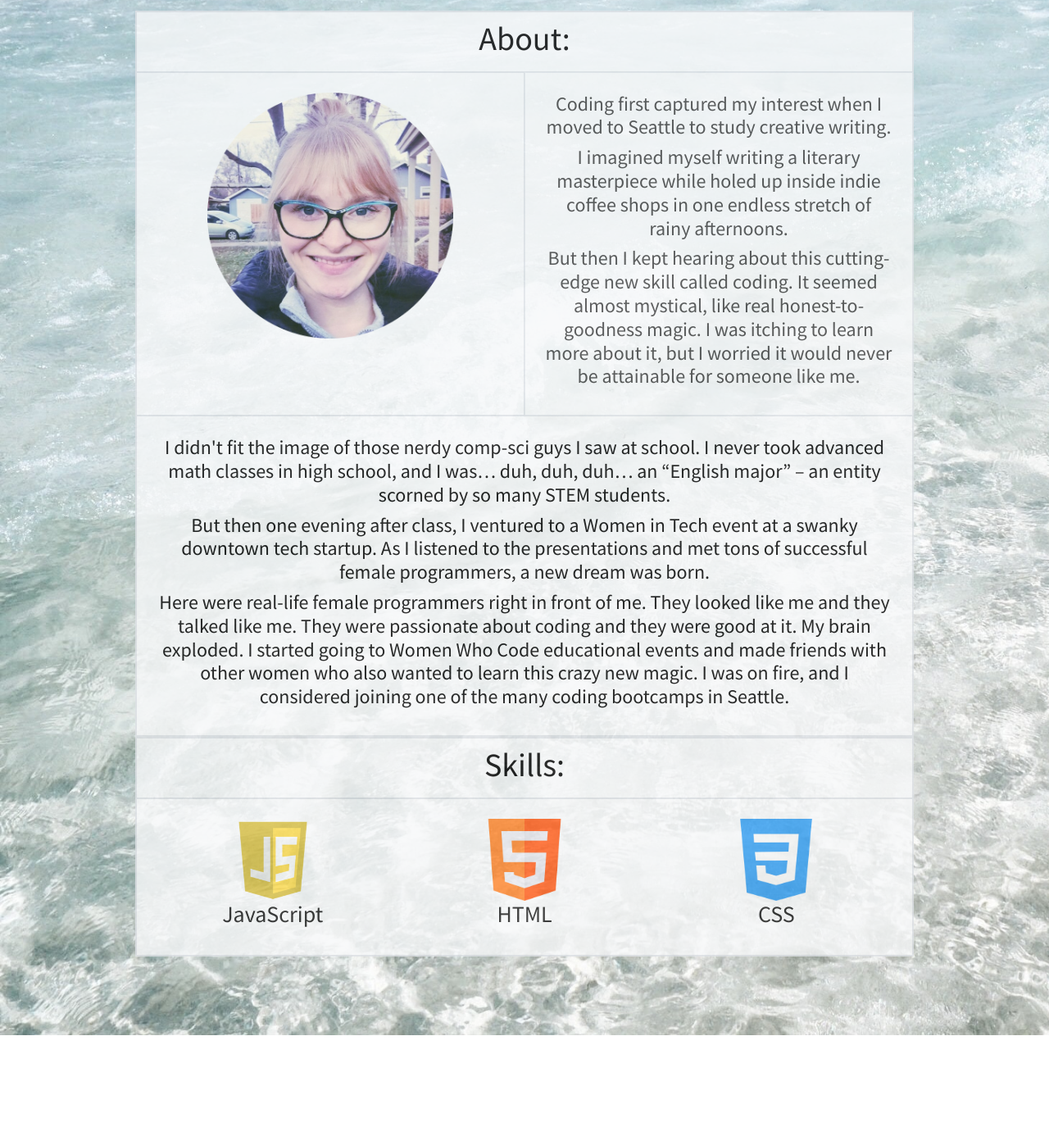
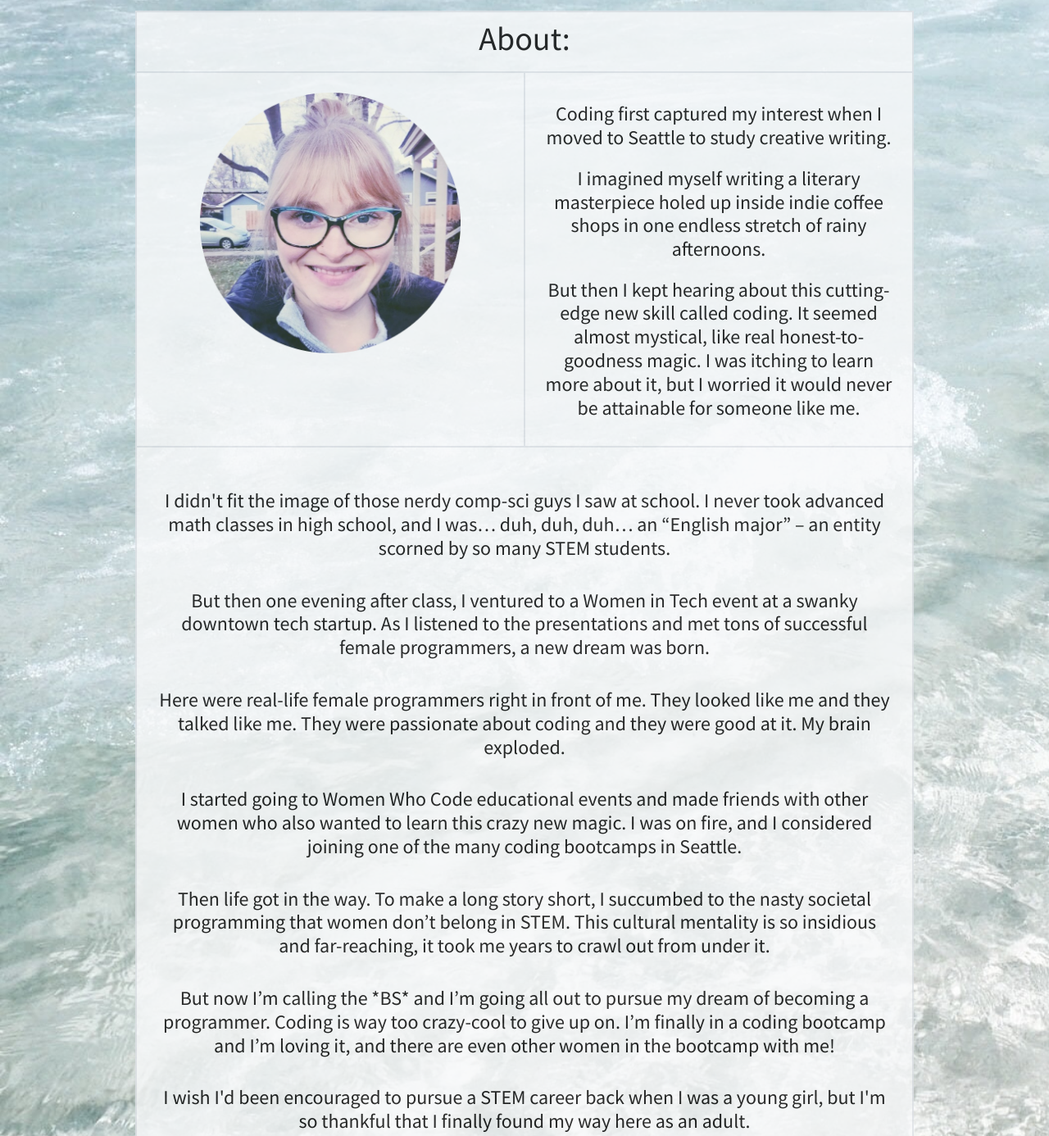
Before and after one commit to kelseybcrow/portfolio, a plain HTML site: page index.html in a window 1280 px wide. Shown: the part 180-1566 px from the top of the page at 82% size. Before the commit the page ends 1443 px from the top, so only its background shows below. Drawn offline with nearby package versions, Linux system fonts and the light colour scheme; a script that the page names is missing.

Commit message:
formatting bio content

```diff
--- a/index.html
+++ b/index.html
@@ -15,7 +15,7 @@
                     <div class="container">
                         <div class="row align-items-center">
                             <div class="col">
-                                <img src="./bitmoji.jpg" alt="" width="100" class="ms-3 opacity-75" />
+                                <img src="./bitmoji.jpg" alt="" width="100" class="ms-3" />
                             </div>
                             <div class="col pe-5 me-5" id="my-title">
                                 <h1>Kelsey Crow</h1>
@@ -74,17 +74,22 @@
                                 <h1>About:</h1>
                             </div>
                             <div class="col-sm-12 col-md-6 p-4 border">
-                                <img src="./initial-profile-pic.jpg" alt="" width="300" class="opacity-100">
+                                <img src="./initial-profile-pic.jpg" alt="" width="75%">
                             </div>
-                            <div class="col-sm-12 col-md-6 p-4 border opacity-75">
+                            <div class="col-sm-12 col-md-6 p-4 border">
                                 <h4>Coding first captured my interest when I moved to Seattle to study creative writing.</h4>
-                                    <h4>I imagined myself writing a literary masterpiece while holed up inside indie coffee shops in one endless stretch of rainy afternoons.</h4>
-                                    <h4>But then I kept hearing about this cutting-edge new skill called coding. It seemed almost mystical, like real honest-to-goodness magic. I was itching to learn more about it, but I worried it would never be attainable for someone like me. </h4>
+                                <h4>I imagined myself writing a literary masterpiece holed up inside indie coffee shops in one endless stretch of rainy afternoons.</h4>
+                                <h4>But then I kept hearing about this cutting-edge new skill called coding. It seemed almost mystical, like real honest-to-goodness magic. I was itching to learn more about it, but I worried it would never be attainable for someone like me. </h4>
                             </div>
                               <div class="col-12 p-4 border">
                                 <h4>I didn't fit the image of those nerdy comp-sci guys I saw at school. I never took advanced math classes in high school, and I was… duh, duh, duh… an “English major” – an entity scorned by so many STEM students.</h4>
                                 <h4>But then one evening after class, I ventured to a Women in Tech event at a swanky downtown tech startup. As I listened to the presentations and met tons of successful female programmers, a new dream was born.</h4>
-                                <h4>Here were real-life female programmers right in front of me. They looked like me and they talked like me. They were passionate about coding and they were good at it. My brain exploded. I started going to Women Who Code educational events and made friends with other women who also wanted to learn this crazy new magic. I was on fire, and I considered joining one of the many coding bootcamps in Seattle.</h4>
+                                <h4>Here were real-life female programmers right in front of me. They looked like me and they talked like me. They were passionate about coding and they were good at it. My brain exploded.</h4>
+                                <h4>I started going to Women Who Code educational events and made friends with other women who also wanted to learn this crazy new magic. I was on fire, and I considered joining one of the many coding bootcamps in Seattle.</h4>
+                                <h4>Then life got in the way. To make a long story short, I succumbed to the nasty societal programming that women don’t belong in STEM. This cultural mentality is so insidious and far-reaching, it took me years to crawl out from under it.</h4>
+
+                                <h4>But now I’m calling the *BS* and I’m going all out to pursue my dream of becoming a programmer. Coding is way too crazy-cool to give up on. I’m finally in a coding bootcamp and I’m loving it, and there are even other women in the bootcamp with me!</h4>
+                                <h4>I wish I'd been encouraged to pursue a STEM career back when I was a young girl, but I'm so thankful that I finally found my way here as an adult.</h4>
                             </div>
                         </div>
                     </div>
--- a/styles.css
+++ b/styles.css
@@ -21,6 +21,10 @@
     color: black;
 }
 
+h4 {
+    padding-top: 3%;
+}
+
 li {
     font-size: xx-large;
 }
```
